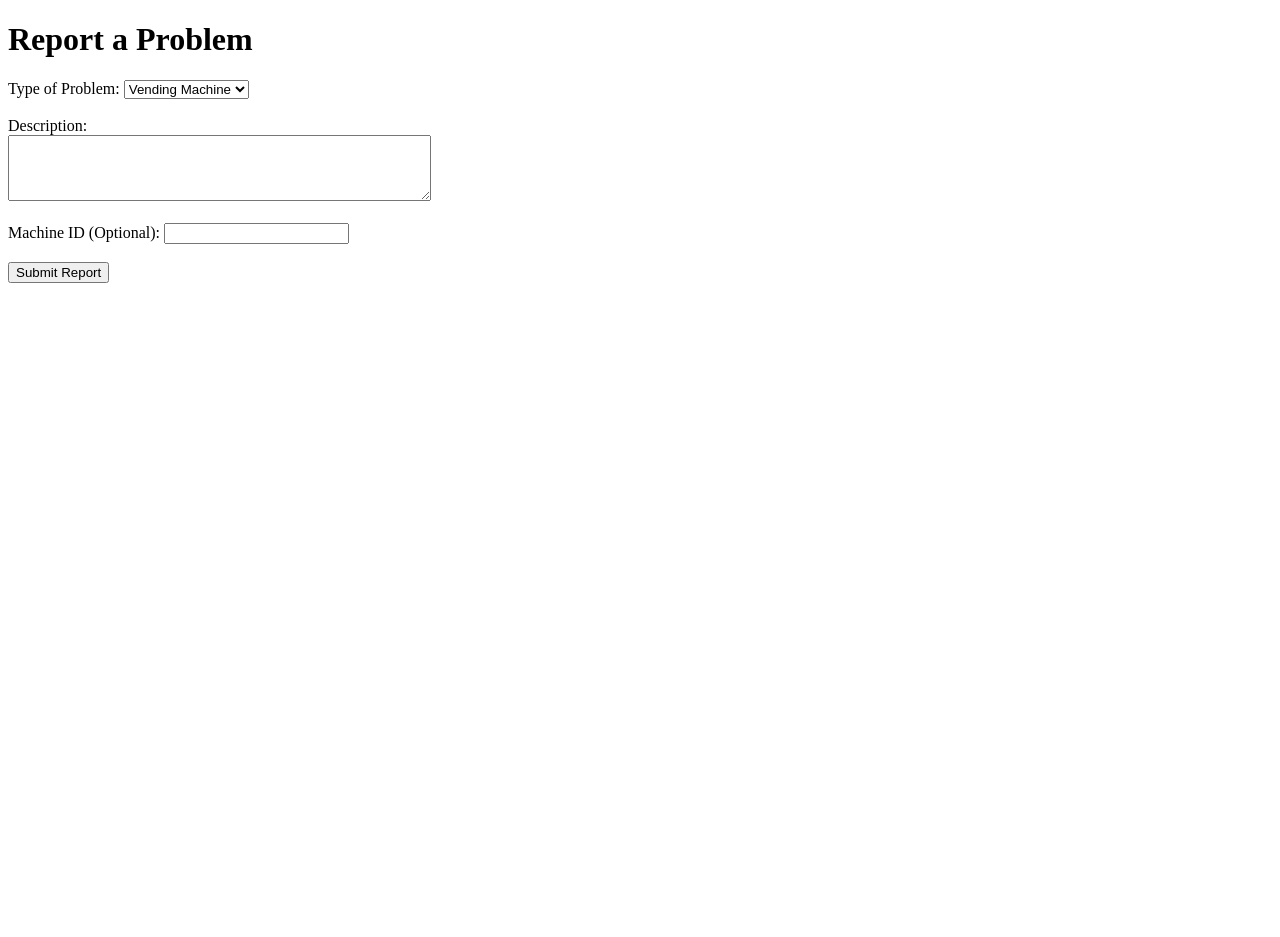
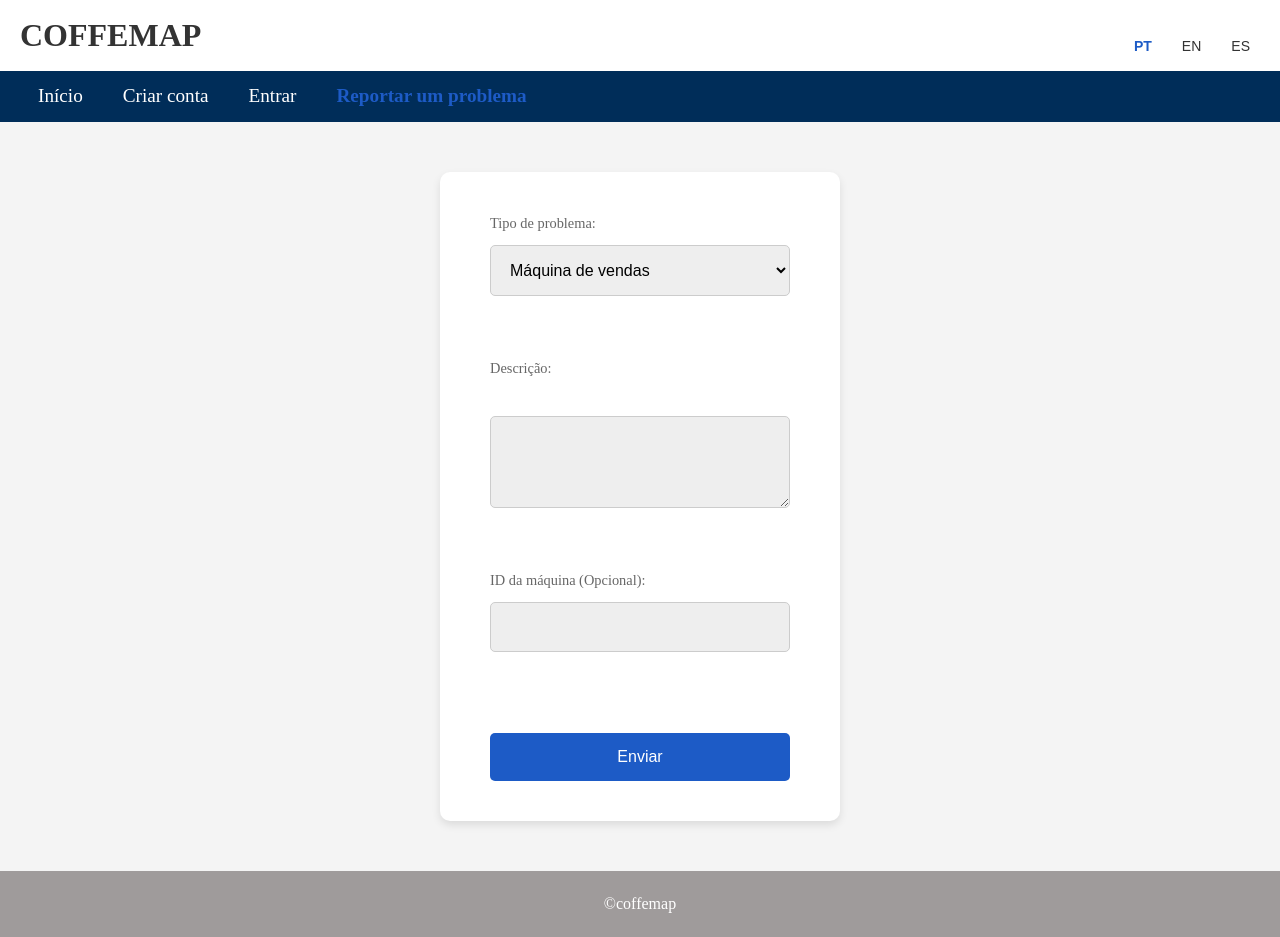
Before and after one commit to ddanieldma/software-engineering, a Flask app: page /report-problem in a window 1280 px wide. Before the commit the page ends 283 px from the top, so only its background shows below. Run offline with Flask 3, Linux system fonts and the light colour scheme; the visitor is signed in with stand-in values (Sample User, id 1).

Commit message:
Adicionar design de reportar um problema

```diff
--- a/src/webpage/static/style.css
+++ b/src/webpage/static/style.css
@@ -139,7 +139,11 @@ form label, form input {
 }
 
 input[type="text"],
-input[type="password"], input[type="email"] {
+input[type="password"],
+input[type="email"],
+input[type="number"],
+textarea[id="descricao"],
+select[id="tipo_problema"] {
     width: 100%;
     padding: 15px;
     margin: 10px 0;
@@ -188,4 +192,5 @@ button:hover {
     width: 100%;
     text-align: left;
     margin: 50px auto;
+    font-size: 1em;
 }
--- a/src/webpage/templates/index.html
+++ b/src/webpage/templates/index.html
@@ -24,6 +24,7 @@
                 <li><a href="index" class="active">Início</a></li>
                 <li><a href="register" >Criar conta</a></li>
                 <li><a href="login">Entrar</a></li>
+                <li><a href="report_problem">Reportar um problema</a></li>
             </ul>
         </nav>
     </header>
--- a/src/webpage/templates/login.html
+++ b/src/webpage/templates/login.html
@@ -24,6 +24,7 @@
             <li><a href="index" >Início</a></li>
             <li><a href="register" >Criar conta</a></li>
             <li><a href="login" class="active">Entrar</a></li>
+            <li><a href="report_problem">Reportar um problema</a></li>
         </ul>
     </nav>
   </header>
--- a/src/webpage/templates/register.html
+++ b/src/webpage/templates/register.html
@@ -24,6 +24,7 @@
             <li><a href="index">Início</a></li>
             <li><a href="register" class="active">Criar conta</a></li>
             <li><a href="login">Entrar</a></li>
+            <li><a href="report_problem">Reportar um problema</a></li>
         </ul>
     </nav>
   </header>
@@ -50,7 +51,9 @@
       </form>
     </div>
 </body>
+
 <footer>
   <p>&copy;coffemap</p> <!-- Rodapé da página -->
 </footer>
+
 </html>
--- a/src/webpage/templates/report_problem.html
+++ b/src/webpage/templates/report_problem.html
@@ -4,9 +4,30 @@
     <meta charset="UTF-8">
     <meta name="viewport" content="width=device-width, initial-scale=1.0">
     <title>Report Problem</title>
+    <link rel="stylesheet" href="../static/style.css">
 </head>
 <body>
-    <h1>Report a Problem</h1>
+  <header>
+    <div class="top-bar">
+        <h1>COFFEMAP</h1>
+        <div class="header-options">
+            <div class="language-buttons">
+                <button class="active">PT</button>
+                <button>EN</button>
+                <button>ES</button>
+            </div>
+
+        </div>
+    </div>
+    <nav class="navbar">
+        <ul> <!-- Menu de navegação -->
+            <li><a href="index">Início</a></li>
+            <li><a href="register" >Criar conta</a></li>
+            <li><a href="login">Entrar</a></li>
+            <li><a href="report_problem" class="active">Reportar um problema</a></li>
+        </ul>
+    </nav>
+  </header>
 
     <!-- Flash Messages Section -->
     {% with messages = get_flashed_messages(with_categories=true) %}
@@ -19,20 +40,27 @@
       {% endif %}
     {% endwith %}
 
+    <div class="container">
       <form method="POST" action="/report-problem">
-        <label for="tipo_problema">Type of Problem:</label>
+          <label for="tipo_problema">Tipo de problema:</label>
           <select id="tipo_problema" name="tipo_problema" required>
-            <option value="Vending Machine">Vending Machine</option>
+              <option value="Vending Machine">Máquina de vendas</option>
               <option value="Rede Social">Rede Social</option>
           </select><br><br>
 
-        <label for="descricao">Description:</label><br>
+          <label for="descricao">Descrição:</label><br>
           <textarea id="descricao" name="descricao" rows="4" cols="50" required></textarea><br><br>
 
-        <label for="id_maquina">Machine ID (Optional):</label>
+          <label for="id_maquina">ID da máquina (Opcional):</label>
           <input type="number" id="id_maquina" name="id_maquina"><br><br>
 
-        <input type="submit" value="Submit Report">
+          <button type="submit" value="Submit Report">Enviar</button>
+    </div>
     </form>
 </body>
+
+<footer>
+  <p>&copy;coffemap</p> <!-- Rodapé da página -->
+</footer>
+
 </html>
```
Lines whose indentation alone changed are shown as unchanged.
